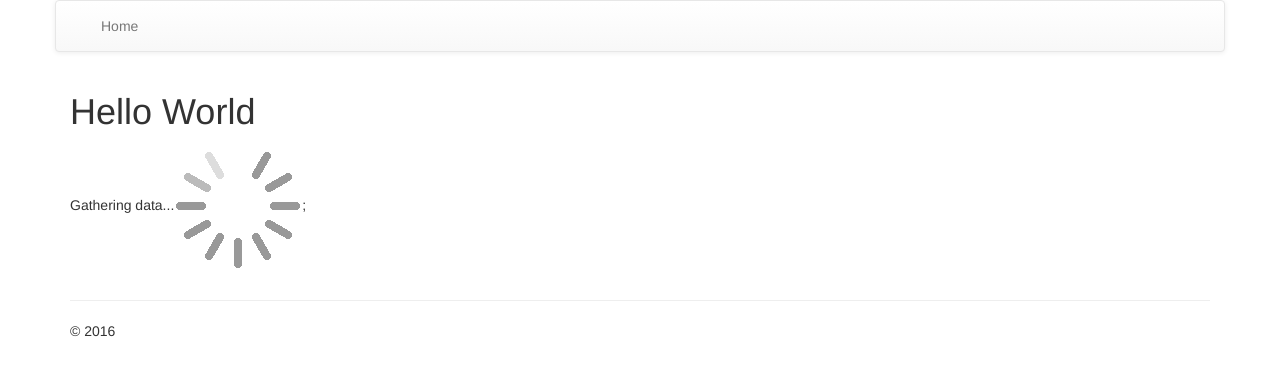
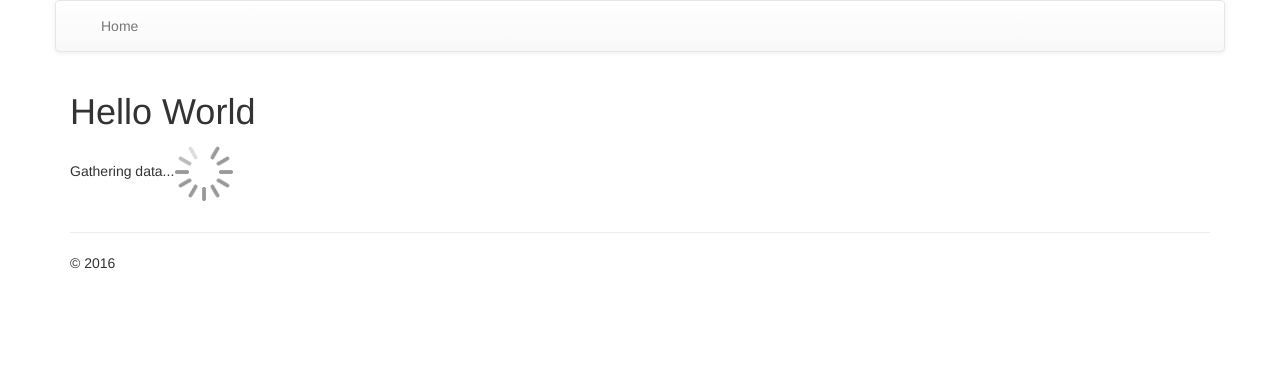
Before and after one commit to mdepero/twitter, a Jekyll site: the page built from index.html, in a window 1280 px wide. Shown: the top 376 px of the page. Built offline with Jekyll 4.4.1, drawn with Linux system fonts in a browser that asks for light colours; Markdown is read by kramdown in place of the engine named in the settings; the list of posts is cut into pages by our own code.

```diff
--- a/index.html
+++ b/index.html
@@ -16,7 +16,7 @@ title: Home
 -->
 
 <p id="loading">
-Gathering data...<img src="{{site.baseurl}}/resources/img/loading.gif">;
+Gathering data...<img src="{{site.baseurl}}/resources/img/loading.gif" style="height:60px;">
 
 </p>
 
```
